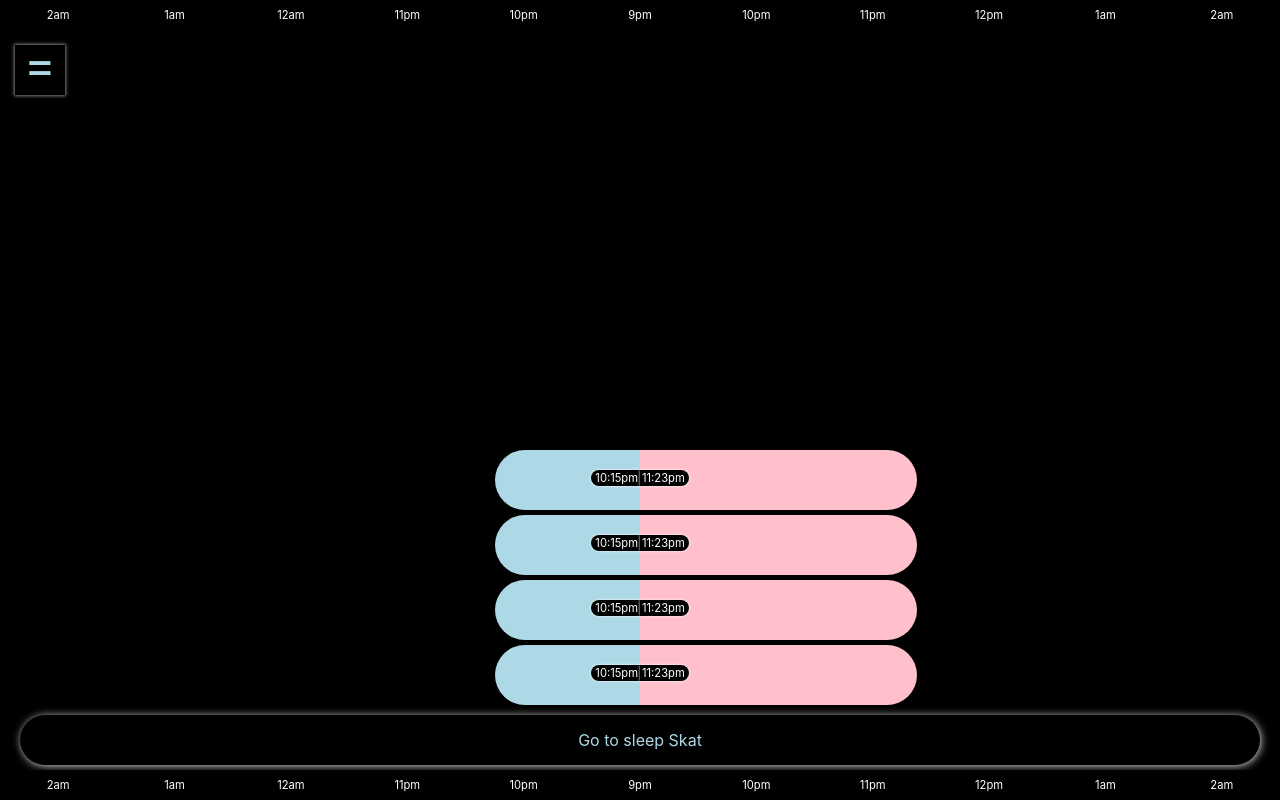
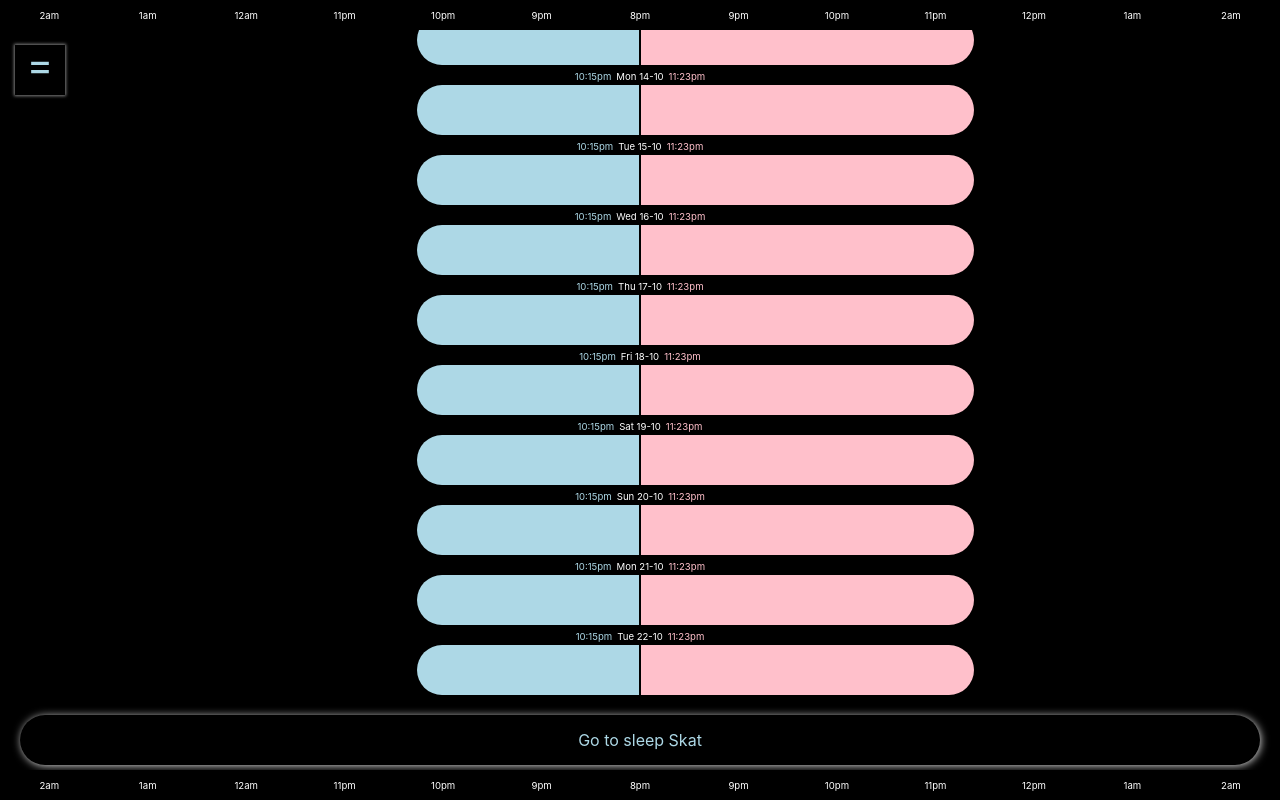
Before and after one commit to BaysheffDev/gotobedskat, a React (Create React App) app: page / in a window 1280 px wide. Built offline with nearby package versions, Linux system fonts and the light colour scheme.

Commit message:
added functionality to display previous days and allow for setting bed time of current day - adjusted visuals

```diff
--- a/src/App.css
+++ b/src/App.css
@@ -3,57 +3,66 @@
     height: 100vh;
 }
 .container {
-  position: absolute;
-  bottom: 0;
-  width: 100%;
+    position: absolute;
+    bottom: 0;
+    width: 100%;
+    overflow: scroll;
+    height: 100%;
 }
 .day {
     width: 100%;
-    height: 60px;
+    height: 50px;
     margin-bottom: 5px;
     display: flex;
+    justify-content: center;
+    margin-top: 20px;
+    position: relative;
+}
+.day.day-today {
+    background: #424242;
+}
+.day-date {
+    position: absolute;
+    color: white;
+    font-size: 0.6em;
+    top: -14px;
+    display: flex;
+}
+.day-date-text {
+    margin: 0 5px;
 }
 .day-level-left {
   height: 100%;
   margin-left: auto;
   border-radius: 50px 0px 0px 50px;
+  margin-right: 1px;
 }
 .day-level-right {
   height: 100%;
   border-radius: 0px 50px 50px 0px;
+  margin-left: 1px;
 }
 .left, .right {
     width: 50%;
     position: relative;
 }
-.day-time-left, .day-time-right {
-  position: absolute;
-  background: black;
-  font-size: 0.7em;
-  transform: translateY(-40px);
-  right: 0;
-  color: white;
-  box-shadow: 0px 0px 3px 0px white;
-  padding: 1px 2px 1px 4px;
-  border-radius: 10px 0 0 10px;
+.day-time-left {
+    color: lightblue;
 }
 .day-time-right {
-  right: unset;
-  left: 0;
-  padding: 1px 4px 1px 2px;
-  border-radius: 0 10px 10px 0;
+    color: pink;
 }
 
 .today-container {
     width: 100%;
-    height: 60px;
+    height: 70px;
     display: flex;
 }
 
 .today {
     box-shadow: 1px 1px 10px -1px white;
     width: 100%;
-    margin: 5px 20px;
+    margin: 15px 20px 5px 20px;
     border-radius: 50px;
     color: lightblue;
     display: flex;
@@ -68,6 +77,7 @@
     background: black;
     color: white;
     height: 30px;
+    z-index: 1;
 }
 .footer {
   bottom: 0;
@@ -83,11 +93,11 @@
     height: 100%;
 }
 .header-hour, .footer-hour {
-    width: 12%;
+    width: 7.7%;
     display: flex;
     align-items: center;
     justify-content: center;
-    font-size: 0.7em;
+    font-size: 0.6em;
 }
 .menu-button {
     width: 50px;
@@ -101,7 +111,7 @@
     align-items: center;
 }
 .menu-button-icon {
-    font-size: 3em;
+    font-size: 2.5em;
     color: lightblue;
     transform: translateY(-6px);
 }
--- a/src/Components/Day.js
+++ b/src/Components/Day.js
@@ -5,18 +5,22 @@ import { getBarWidth } from './helpers.js';
 const Day = ({ dateTime }) => {
   const [left, setLeft] = useState(dateTime.userTime);
   const [right, setRight] = useState(dateTime.partnerTime);
-  const [leftBarWidth, setLeftBarWidth] = useState(getBarWidth(dateTime.userTime, 9, 2, 5.5, true));
-  const [rightBarWidth, setRightBarWidth] = useState(getBarWidth(dateTime.partnerTime, 9, 2, 5.5, true));
+  const [leftBarWidth, setLeftBarWidth] = useState(getBarWidth(dateTime.userTime));
+  const [rightBarWidth, setRightBarWidth] = useState(getBarWidth(dateTime.partnerTime));
+  const [today] = useState(moment(dateTime.date).format("ddd DD-MM"));
 
   return (
     <div className="day">
+        <div className="day-date">
+            <div className={left ? "day-time-left" : ""}>{left}</div>
+            <div className="day-date-text">{today}</div>
+            <div className={right ? "day-time-right" : ""}>{right}</div>
+        </div>
       <div onClick={() => console.log("Clicked")} className="left">
         <div style={{background: "lightblue", width: `${leftBarWidth}%`}} className="day-level-left"></div>
-        <div className={left ? "day-time-left" : ""}>{left}</div>
       </div>
       <div className="right">
         <div style={{background: "pink", width: `${rightBarWidth}%`}} className="day-level-right"></div>
-        <div className={right ? "day-time-right" : ""}>{right}</div>
       </div>
     </div>
   );
--- a/src/Components/Grid.js
+++ b/src/Components/Grid.js
@@ -1,4 +1,4 @@
-import React, { useState } from 'react';
+import React, { useState, useEffect, useRef } from 'react';
 import moment from 'moment';
 import Day from './Day.js';
 import Today from './Today.js';
@@ -7,22 +7,25 @@ import {calendar} from './helpers.js';
 
 const Grid = () => {
   // const [dates, setTodayDates] = useState(calendar(moment().format('YYYY-MM-DD')));
-  const [datesTimes] = useState(calendar('2019-10-21'));
+  const [datesTimes] = useState(calendar('2019-01-16'));
+  const bottomRef = useRef(null);
 
-
+  useEffect(() => {
+      bottomRef.current.scrollIntoView();
+  });
 
   return (
     <div className="container">
       <div className="header">
         <div className="header-hours">
-          {['2am', '1am', '12am', '11pm', '10pm', '9pm', '10pm', '11pm', '12pm', '1am', '2am'].map((hour, key) =>
+          {['2am', '1am', '12am', '11pm', '10pm', '9pm', '8pm', '9pm', '10pm', '11pm', '12pm', '1am', '2am'].map((hour, key) =>
           <div key={key} className="header-hour">{hour}</div>
           )}
         </div>
       </div>
       <div className="footer">
         <div className="footer-hours">
-          {['2am', '1am', '12am', '11pm', '10pm', '9pm', '10pm', '11pm', '12pm', '1am', '2am'].map((hour, key) =>
+          {['2am', '1am', '12am', '11pm', '10pm', '9pm', '8pm', '9pm', '10pm', '11pm', '12pm', '1am', '2am'].map((hour, key) =>
           <div key={key} className="footer-hour">{hour}</div>
           )}
         </div>
@@ -38,8 +41,8 @@ const Grid = () => {
             <Day dateTime={dateTime} />
           </div>
         )}
-        <Today />
-        <div className="footer-spacer"></div>
+        {moment().hour() > 5 && moment().hour() < 18 ? "" : <Today partnerTime={"12:30am"} />}
+        <div ref={bottomRef} className="footer-spacer"></div>
     </div>
   );
 }
--- a/src/Components/Today.js
+++ b/src/Components/Today.js
@@ -1,11 +1,39 @@
-import React from 'react';
+import React, { useState } from 'react';
+import moment from 'moment';
+import { getTime, getBarWidth } from './helpers.js';
 
-const Today = () => {
-    return (
-        <div className="today-container">
-            <div className="today">Go to sleep Skat</div>
-        </div>
-    );
+const Today = ({ partnerTime}) => {
+    const [entered, setEntered] = useState(false);
+    const [leftBarWidth, setLeftBarWidth] = useState(5);
+    const [rightBarWidth] = useState(5);
+    const [today] = useState(moment().format("ddd DD-MM"));
+    const [time, setTime] = useState();
+
+
+    if (entered) {
+        return (
+            <div className="day day-today">
+                <div className="day-date">
+                    <div className="day-time-left">{time}</div>
+                    <div className="day-date-text">{today}</div>
+                    <div className="day-time-right">{partnerTime}</div>
+                </div>
+              <div onClick={() => console.log("OK")} className="left">
+                <div style={{background: "lightblue", width: `${leftBarWidth}%`}} className="day-level-left"></div>
+              </div>
+              <div className="right">
+                <div style={{background: "pink", width: `${rightBarWidth}%`}} className="day-level-right"></div>
+              </div>
+            </div>
+        )
+    }
+    else {
+        return (
+            <div onClick={() => {setTime(getTime()); setEntered(true); setLeftBarWidth(getBarWidth(getTime()))}} className="today-container">
+                <div className="today">Go to sleep Skat</div>
+            </div>
+        );
+    }
 }
 
 export default Today;
--- a/src/Components/helpers.js
+++ b/src/Components/helpers.js
@@ -1,16 +1,19 @@
 import moment from 'moment';
 
+// Generate testing data
 const calendar = (startDate) => {
-  const today = moment().format("YYYY-MM-DD");
+  const lastSetDate = moment().hour() > 5 ?
+                      moment().subtract(1, 'day').format("YYYY-MM-DD") :
+                      moment().subtract(2, 'day').format("YYYY-MM-DD");
   let day = {
       date: startDate,
       userTime: "10:15pm",
       partnerTime: "11:23pm"
   };
   const dates = [];
-  if (startDate === today)
-    return [today];
-  while (day.date !== today) {
+  if (startDate === lastSetDate)
+    return [lastSetDate];
+  while (day.date !== lastSetDate) {
     dates.push(day);
     day = {
         date: moment(day.date).add(1, 'day').format("YYYY-MM-DD"),
@@ -21,6 +24,37 @@ const calendar = (startDate) => {
   console.log(dates);
   return dates;
   // console.log("OK");
+}
+
+// Get calendar data
+const getData = () => {
+    fetch('http://localhost:3001/', {
+        method: 'get',
+        headers: {
+            'content-type': 'application/json'
+        }
+    })
+    .then(response => response.json())
+    .then(data => console.log(data))
+    console.log("data");
+}
+
+// Get calendar data
+const sendData = () => {
+    fetch('http://localhost:3001/', {
+        method: 'post',
+        headers: {
+            'content-type': 'application/json'
+        },
+        body: JSON.stringify({
+            user: "",
+            date: "",
+            time: ""
+        })
+    })
+    .then(response => response.json())
+    .then(data => console.log(data))
+    console.log("data");
 }
 
 // Returns current time with am/pm suffix
@@ -36,18 +70,20 @@ const getTime = () => {
     hour = hour - 12;
     suffix = 'pm';
   }
-  const time = hour + ":" + minute;
+  const time = hour + ":" + minute + suffix;
 
   return time;
 }
 
 // Accepts: time in format: 8:20pm |
-// First hour to record sleep time |
-// last hour on display |
-// duration of hours on display |
-// if the final time on display ends at a half hour
 // Returns: width % for the days bar display
-const getBarWidth = (time, firstHour, lastHour, duration, halfHour, ) => {
+const getBarWidth = (time) => {
+    // Hard coded parameters to match the hours displayed on UI
+    const firstHour = 8;
+    const lastHour = 2;
+    const duration = 6.5;
+    const halfHour = true;
+
     const splitTime = time.split(":");
     const hour = splitTime[0];
     const rest = splitTime[1];
@@ -72,7 +108,7 @@ const getBarWidth = (time, firstHour, lastHour, duration, halfHour, ) => {
             return 100;
     }
     const min = minute / 60;
-    const hr = hour - 9;
+    const hr = hour - firstHour;
     const width = (hr + min) / duration * 100;
     console.log(width);
 
```
Lines whose indentation alone changed are shown as unchanged.
